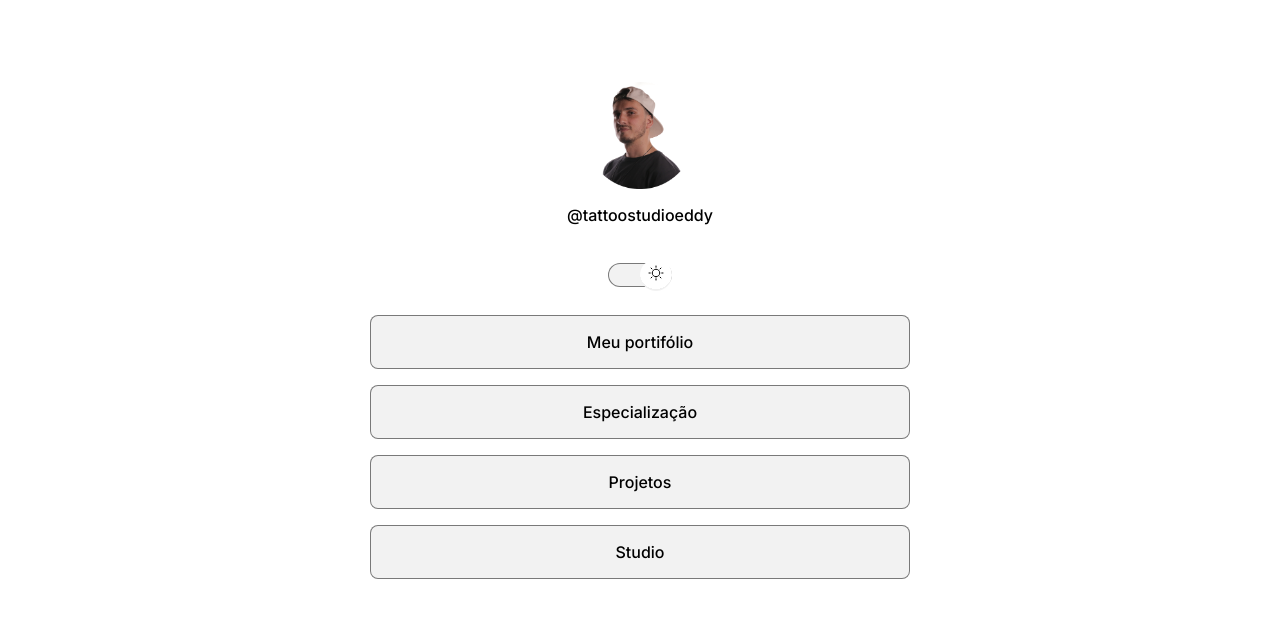
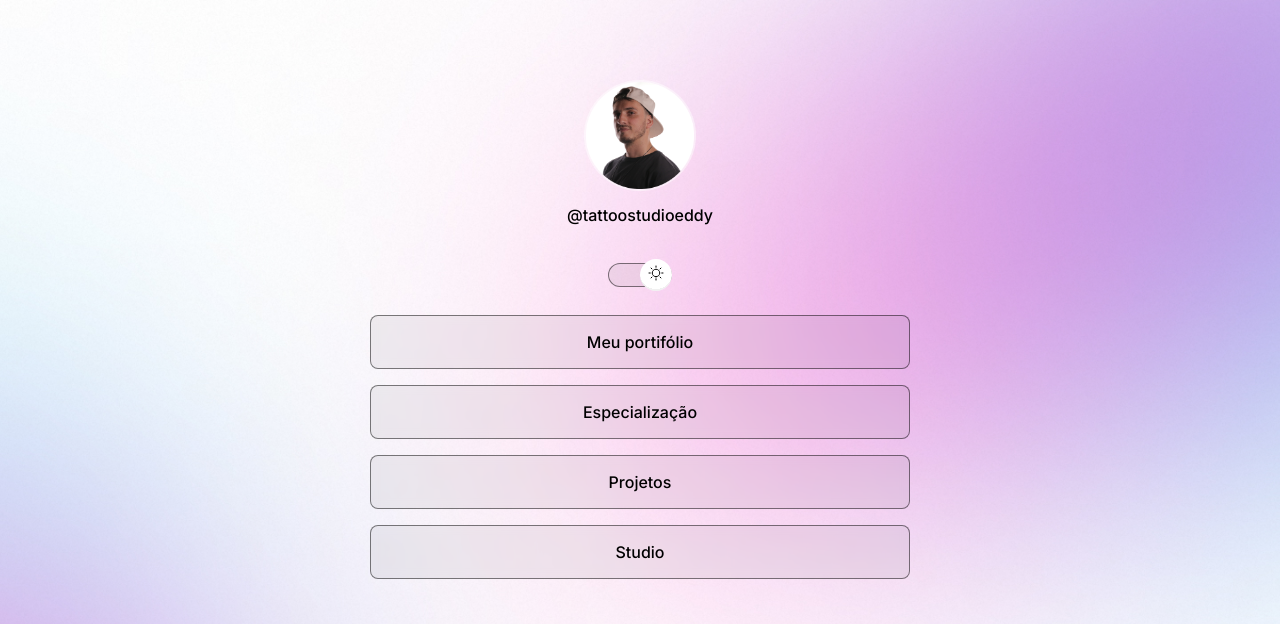
Before and after one commit to EddyHinckel/Projeto-Rocketseat, a plain HTML site: page index.html in a window 1280 px wide. Shown: the top 624 px of the page. Drawn offline with nearby package versions, Linux system fonts and the light colour scheme.

Commit message:
fixing image error

```diff
--- a/style.css
+++ b/style.css
@@ -185,11 +185,11 @@ footer {
 /* Ajustando a largura do background conforme a viewport */
 @media (min-width: 700px) {
   :root {
-    --bg-url: url(./assets/background-dark.jpg);
+    --bg-url: url(./assets/bg-dark.jpg);
   }
 
   .light {
-    --bg-url: url(./assets/background-light.jpg);
+    --bg-url: url(./assets/bg-light.jpg);
   }
 }
 
```
